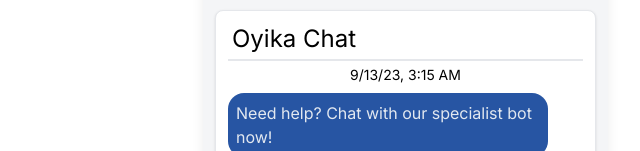
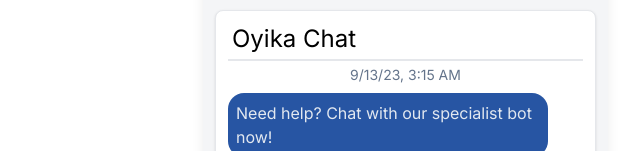
Before and after one commit to icyde/chat-bot, a Next.js app: page / in a window 1280 px wide. Both pictures are taken after a click on the button 1227 px from the left and 739 px from the top of the page. Shown: the part 142-293 px from the top of the page, without its empty margins (640-1280 px from the left). Built offline with nearby package versions, Linux system fonts and the light colour scheme.

Commit message:
fix:styling

```diff
--- a/app/components/FreshChat.js
+++ b/app/components/FreshChat.js
@@ -314,7 +314,7 @@ const FreshChat = ({ handleBack, setMessages, messages }) => {
                 Oyika Chat
               </span>
             </div>
-            <div className="pt-1 pb-0 mb-0 text-center text-sm">
+            <div className="pt-1 pb-0 mb-0 text-center text-sm text-slate-500">
               {new Date().toLocaleString([], {
                 dateStyle: "short",
                 timeStyle: "short",
```
